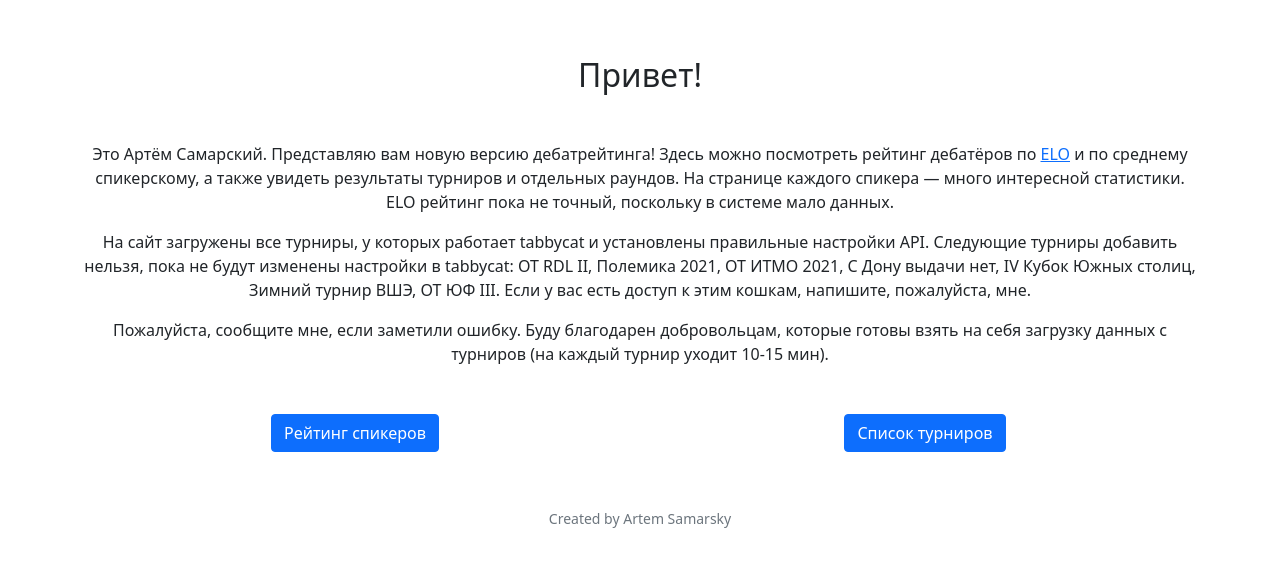
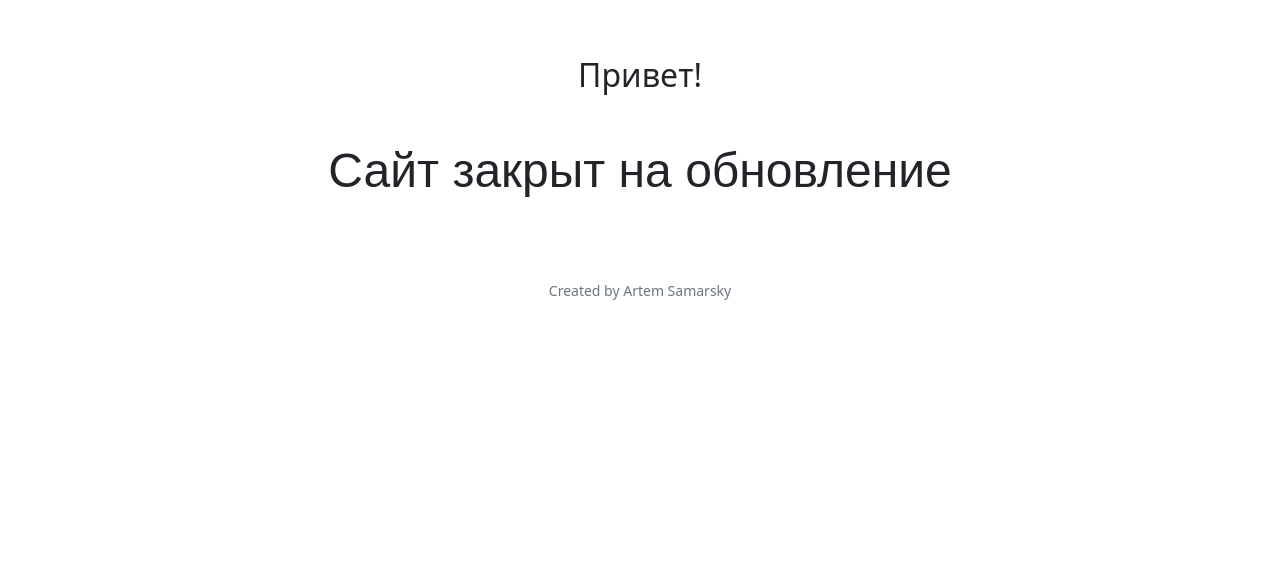
Before and after one commit to owgrunt/debaterating, a Flask app: page / in a window 1280 px wide. Shown: the part 76-643 px from the top of the page. Run offline with Flask 2, Linux system fonts and the light colour scheme; some libraries are stand-ins or nearby versions.

Commit message:
Sat, Jun 25, 2022, 12:16 PM +00:00

```diff
--- a/templates/index.html
+++ b/templates/index.html
@@ -9,18 +9,21 @@
         <div class="h2 mb-5 mt-2">Привет!</div>
         <div class="row mb-4">
             <div class="col">
-                <p>Это Артём Самарский. Представляю вам новую версию дебатрейтинга! Здесь можно посмотреть рейтинг дебатёров по <a href="https://ru.wikipedia.org/wiki/%D0%A0%D0%B5%D0%B9%D1%82%D0%B8%D0%BD%D0%B3_%D0%AD%D0%BB%D0%BE">ELO</a> и по среднему спикерскому, а также увидеть результаты турниров и отдельных раундов. На странице каждого спикера — много интересной статистики. ELO рейтинг пока не точный, поскольку в системе мало данных.</p>
-                <p>На сайт загружены все турниры, у которых работает tabbycat и установлены правильные настройки API. Следующие турниры добавить нельзя, пока не будут изменены настройки в tabbycat: OT RDL II, Полемика 2021, ОТ ИТМО 2021, С Дону выдачи нет, IV Кубок Южных столиц, Зимний турнир ВШЭ, ОТ ЮФ III. Если у вас есть доступ к этим кошкам, напишите, пожалуйста, мне.</p>
-                <p>Пожалуйста, сообщите мне, если заметили ошибку. Буду благодарен добровольцам, которые готовы взять на себя загрузку данных с турниров (на каждый турнир уходит 10-15 мин).</p>
+                <div class="row">
+                    <h1>Сайт закрыт на обновление</h1>
+                    <!-- <p>Это Артём Самарский. Представляю вам новую версию дебатрейтинга! Здесь можно посмотреть рейтинг дебатёров по <a href="https://ru.wikipedia.org/wiki/%D0%A0%D0%B5%D0%B9%D1%82%D0%B8%D0%BD%D0%B3_%D0%AD%D0%BB%D0%BE">ELO</a> и по среднему спикерскому, а также увидеть результаты турниров и отдельных раундов. На странице каждого спикера — много интересной статистики. ELO рейтинг пока не точный, поскольку в системе мало данных.</p>
+                    <p>На сайт загружены все турниры, у которых работает tabbycat и установлены правильные настройки API. Следующие турниры добавить нельзя, пока не будут изменены настройки в tabbycat: OT RDL II, Полемика 2021, ОТ ИТМО 2021, С Дону выдачи нет, IV Кубок Южных столиц, Зимний турнир ВШЭ, ОТ ЮФ III. Если у вас есть доступ к этим кошкам, напишите, пожалуйста, мне.</p>
+                    <p>Пожалуйста, сообщите мне, если заметили ошибку. Буду благодарен добровольцам, которые готовы взять на себя загрузку данных с турниров (на каждый турнир уходит 10-15 мин).</p> -->
+                </div>
             </div>
         </div>
-        <div class="row">
+        <!-- <div class="row">
             <div class="col-sm-12 col-md-6">
                 <a class="btn btn-primary mt-2 mb-2 mx-1" href="/speakers" role="button">Рейтинг спикеров</a>
             </div>
             <div class="col-sm-12 col-md-6">
                 <a class="btn btn-primary mt-2 mb-2 mx-1" href="/tournaments" role="button">Список турниров</a>
             </div>
-        </div>
+        </div> -->
     </div>
 {% endblock %}
```
